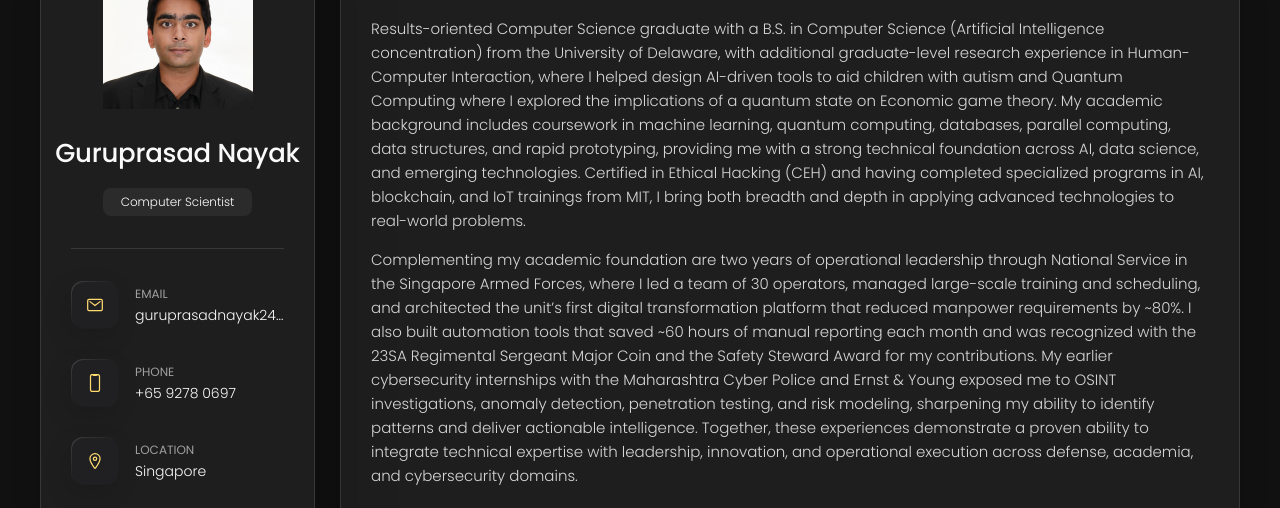
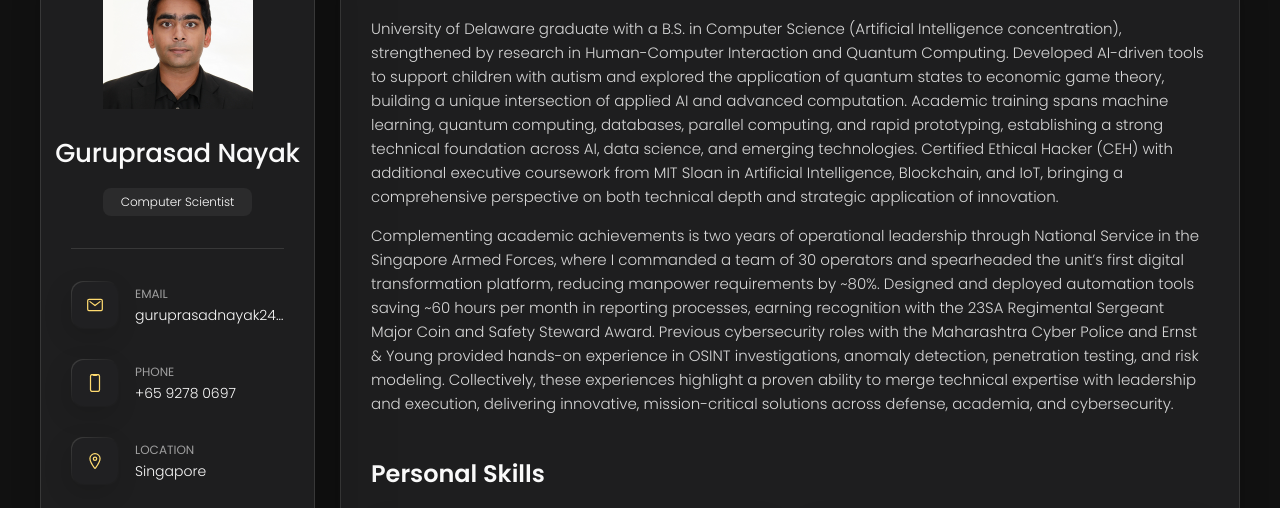
Before and after one commit to I-c-e-m-a-n/Resume, a plain HTML site: page index.html in a window 1280 px wide. Shown: the part 162-670 px from the top of the page. Drawn offline with nearby package versions, Linux system fonts and the light colour scheme.

Commit message:
Update index.html

```diff
--- a/index.html
+++ b/index.html
@@ -177,33 +177,32 @@
 
         <section class="about-text">
           <p>
-            Results-oriented Computer Science graduate with a B.S. in Computer Science
-            (Artificial Intelligence concentration) from the University of Delaware, with
-            additional graduate-level research experience in Human-Computer Interaction,
-            where I helped design AI-driven tools to aid children with autism and Quantum Computing
-            where I explored the implications of a quantum state on Economic game theory. My academic
-            background includes coursework in machine learning, quantum computing, databases, parallel
-            computing, data structures, and rapid prototyping, providing me with a strong
-            technical foundation across AI, data science, and emerging technologies. Certified
-            in Ethical Hacking (CEH) and having completed specialized programs in AI, blockchain,
-            and IoT trainings from MIT, I bring both breadth and depth in applying advanced
-            technologies to real-world problems.
-
+            University of Delaware graduate with a B.S. in Computer Science
+            (Artificial Intelligence concentration), strengthened by research
+            in Human-Computer Interaction and Quantum Computing. Developed
+            AI-driven tools to support children with autism and explored the
+            application of quantum states to economic game theory, building a
+            unique intersection of applied AI and advanced computation. Academic
+            training spans machine learning, quantum computing, databases, parallel
+            computing, and rapid prototyping, establishing a strong technical
+            foundation across AI, data science, and emerging technologies. Certified
+            Ethical Hacker (CEH) with additional executive coursework from MIT Sloan
+            in Artificial Intelligence, Blockchain, and IoT, bringing a comprehensive
+            perspective on both technical depth and strategic application of innovation.
           </p>
 
           <p>
-            Complementing my academic foundation are two years of operational leadership through
-            National Service in the Singapore Armed Forces, where I led a team of 30 operators,
-            managed large-scale training and scheduling, and architected the unit’s first digital
-            transformation platform that reduced manpower requirements by ~80%. I also built automation
-            tools that saved ~60 hours of manual reporting each month and was recognized with the 23SA
-            Regimental Sergeant Major Coin and the Safety Steward Award for my contributions. My earlier
-            cybersecurity internships with the Maharashtra Cyber Police and Ernst & Young exposed me to
-            OSINT investigations, anomaly detection, penetration testing, and risk modeling, sharpening
-            my ability to identify patterns and deliver actionable intelligence. Together, these experiences
-            demonstrate a proven ability to integrate technical expertise with leadership, innovation, and
-            operational execution across defense, academia, and cybersecurity domains.
-
+            Complementing academic achievements is two years of operational leadership
+            through National Service in the Singapore Armed Forces, where I commanded
+            a team of 30 operators and spearheaded the unit’s first digital transformation
+            platform, reducing manpower requirements by ~80%. Designed and deployed automation
+            tools saving ~60 hours per month in reporting processes, earning recognition with
+            the 23SA Regimental Sergeant Major Coin and Safety Steward Award. Previous cybersecurity
+            roles with the Maharashtra Cyber Police and Ernst & Young provided hands-on experience
+            in OSINT investigations, anomaly detection, penetration testing, and risk modeling.
+            Collectively, these experiences highlight a proven ability to merge technical expertise
+            with leadership and execution, delivering innovative, mission-critical solutions across
+            defense, academia, and cybersecurity.
           </p>
 
         </section>
```
